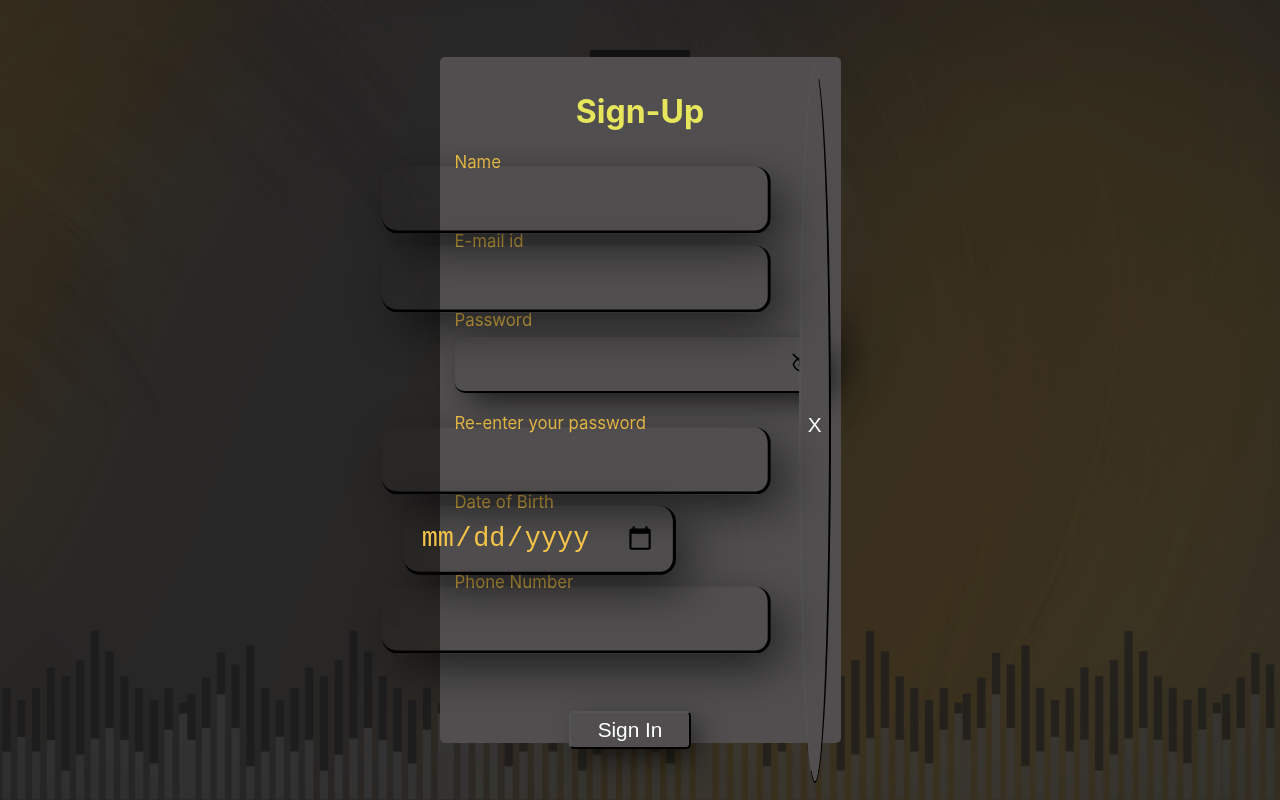
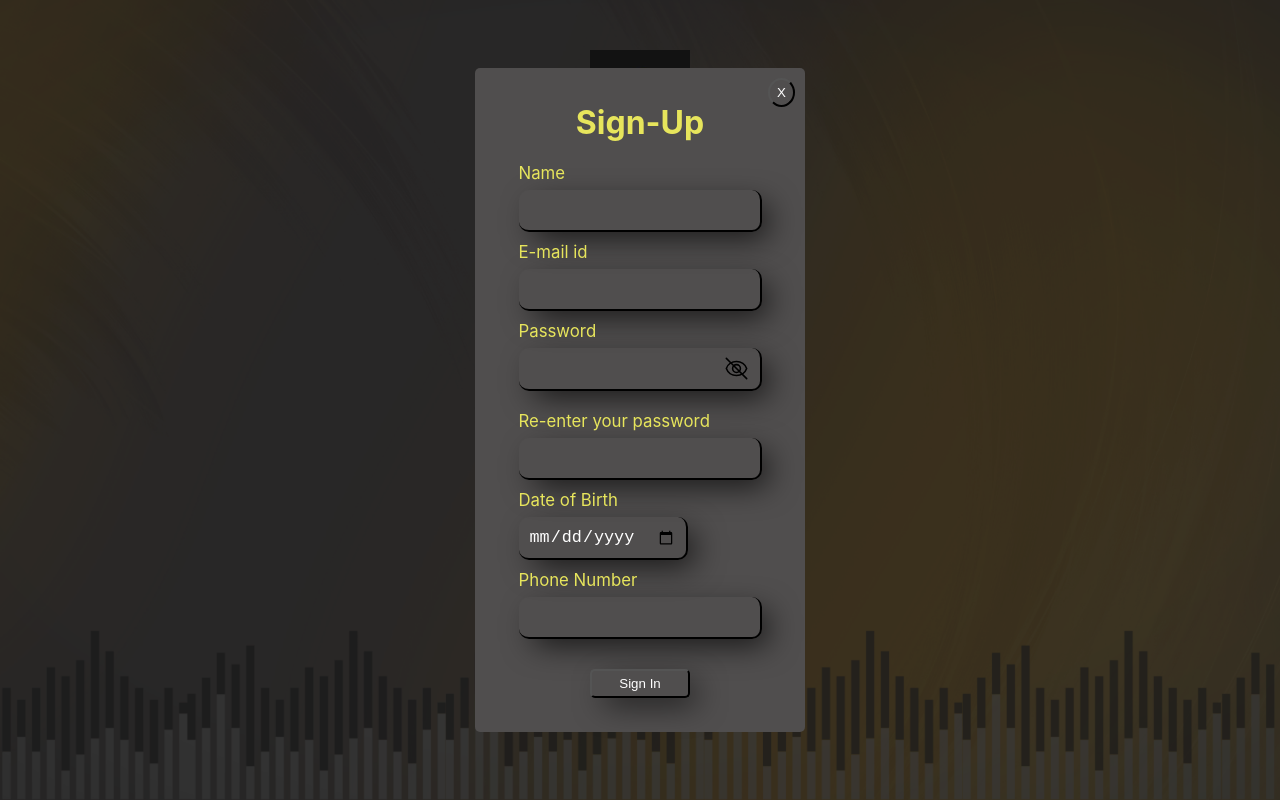
Before and after one commit to adhish-bahl/T-Une, a React (Create React App) app: page /login in a window 1280 px wide. Both pictures are taken after a click on the element "Create new Account". Built offline with nearby package versions, Linux system fonts and the light colour scheme.

Commit message:
done for the day

```diff
--- a/src/App.js
+++ b/src/App.js
@@ -1,6 +1,6 @@
 import React, {useState} from 'react';
 import './App.css';
-import { BrowserRouter as Router, Switch, Route, Link } from "react-router-dom";
+import { BrowserRouter as Router, Switch, Route, Link, useHistory } from "react-router-dom";
 import Login from './Login';
 import Header from './Header';
 import Footer from './Footer';
@@ -17,6 +17,8 @@ function App() {
     var [auth, setAuth] = useState(false);
     var [name, setName] = useState();
     var [email, setEmail] = useState();
+    const history = useHistory();
+
     // setName(name = name.split(" "));
     // const [firstName, ...rest] = name.split(' ');
 
@@ -82,6 +84,17 @@ function App() {
 
                 <Route path="/">
                     <Header user={auth ? name : "Guest"} />
+
+                        {/* { if(!auth) {
+                            history.push({
+                                pathname: "/login",
+                                state: {
+                                    needsRefresh: true,
+                                },
+                            })
+                        } } */}
+
+                    {/* {auth && HomePage()} */}
                     <HomePage />
                     <Footer />
                 </Route>
--- a/src/Login.js
+++ b/src/Login.js
@@ -30,6 +30,12 @@ function Login(props) {
     const [data, setData] = useState([]);
     const history = useHistory();
 
+    // var nameExpression = /^\w+@[a-zA-Z_]+?\.[a-zA-Z]{2,3}$/;
+    var nameExpression = /^[a-zA-Z]+ [a-zA-Z]+$/;
+    var emailExpression = /^\w+([\.-]?\w+)*@\w+([\.-]?\w+)*(\.\w{2,3})+$/;
+    var passwordExpression = /^(?=.*[0-9])(?=.*[!@#$%^&*])[a-zA-Z0-9!@#$%^&*]{6,16}$/;
+    var numberExpression = /^[6-9]\d{9}$/;
+
     // const login = e =>{
     //     console.log(email + pwd);
     //     e.prevDefault();
@@ -59,6 +65,47 @@ function Login(props) {
             xhttp.send();
     }
 
+    const checkName = () => {
+        if(!nameExpression.test(name)) {
+            setSignInMessageBoxContent("Incorrect Name Input");
+        } else {
+            setSignInMessageBoxContent("");
+        }
+    }
+
+    const checkEmail = () => {
+        if(!emailExpression.test(email1)) {
+            setSignInMessageBoxContent("Incorrect Email Input");
+        } else {
+            setSignInMessageBoxContent("");
+        }
+    }
+
+    const checkPassword1 = () => {
+        if(!passwordExpression.test(pwd1)) {
+            setSignInMessageBoxContent("Incorrect Password Input");
+        } else {
+            setSignInMessageBoxContent("");
+        }
+    }
+
+    const checkPassword2 = () => {
+        if(!passwordExpression.test(pwd2)) {
+            setSignInMessageBoxContent("Incorrect Password Input");
+        } else {
+            setSignInMessageBoxContent("");
+        }
+    }
+
+    const checkPhone = () => {
+        if(!numberExpression.test(number)) {
+            setSignInMessageBoxContent("Incorrect phone number Input");
+        } else {
+            setSignInMessageBoxContent("");
+        }
+
+    }
+
 
     const handleSignIn = (e) => {
         e.preventDefault();
@@ -83,14 +130,14 @@ function Login(props) {
         //     fetchData();
         // }, []);
 
-        var regularExpression = /^(?=.*[0-9])(?=.*[!@#$%^&*])[a-zA-Z0-9!@#$%^&*]{6,16}$/;
+
 
         if(pwd1 === pwd2) {
             if(pwd1.length < 8)
             {
                 setSignInMessageBoxContent("Password  must be atleast 8 characters.")
             } else {
-                if(!regularExpression.test(pwd1))
+                if(!passwordExpression.test(pwd1))
                 {
                     setSignInMessageBoxContent("Password must have atleast one number and special character.")
                 } else {
@@ -155,25 +202,25 @@ function Login(props) {
                             <form onSubmit={handleSignIn}>
                             <label htmlFor='nameInput' className="nameLabel">Name</label>
                             {/* <input type="text" name="nameLabel" id="nameInput" onChange={e => setName(e.target.value)} value={name} /> */}
-                            <input type="text" name="nameLabel" id="nameInput" required onChange={e => setName(e.target.value)} defaultValue="" />
+                            <input type="text" name="nameLabel" id="nameInput" required onChange={e => {setName(e.target.value)}} onBlur={checkName} />
                             <label htmlFor='emailInput' className="emailLabel">E-mail id</label>
-                            <input type="email" name="emailLabel" id="emailInput" required onChange={e => setEmail1(e.target.value)} />
+                            <input type="email" name="emailLabel" id="emailInput" required onChange={e => setEmail1(e.target.value)} onBlur={checkEmail} />
                             {/* <input type="email" name="emailLabel" id="emailInput" onChange={e => setEmail1(e.target.value)} value={email1} /> */}
                             <label htmlFor='password1Input' className="password1Label">Password</label>
                             {/* <input type="password" name="password1Label" id="password1Input" required onChange={e => setPwd1(e.target.value)}  /> */}
                             <div className="pwdContainer">
-                                <input required name="password1Label" id='password1Input' type={isRevealPwd ? "text" : "password"} onChange={(e) => setPwd1(e.target.value)} />
+                                <input required name="password1Label" id='password1Input' type={isRevealPwd ? "text" : "password"} onChange={(e) => setPwd1(e.target.value)} onBlur={checkPassword1}/>
                                 <img alt="showPassword"  className='pwd-toggle' title={isRevealPwd ? "Hide password" : "Show password"} src={isRevealPwd ? showPassword : hidePassword} onClick={() => setIsRevealPwd(prevState => !prevState)} />
                             </div>
                             {/* <input type="password" name="password1Label" id="password1Input" onChange={e => setPwd1(e.target.value)} value={pwd1} /> */}
                             <label htmlFor='password2Input' className="password2Label">Re-enter your password</label>
-                            <input type="password" name="password2Label" id="password2Input" required onChange={e => setPwd2(e.target.value)}  />
+                            <input type="password" name="password2Label" id="password2Input" required onChange={e => setPwd2(e.target.value)} onBlur={checkPassword2} />
                             {/* <input type="password" name="password2Label" id="password2Input" onChange={e => setPwd2(e.target.value)} value={pwd2} /> */}
                             <label htmlFor='dobInput' className="dobLabel">Date of Birth</label>
                             <input type="date" name="dobLabel" id="dobInput" required onChange={e => setDob(e.target.value)}  />
                             {/* <input type="date" name="dobLabel" id="dobInput" onChange={e => setDob(e.target.value)} value={dob} /> */}
                             <label htmlFor='numberInput' className="numberLabel">Phone Number</label>
-                            <input type="tel" name="numberLabel" id="numberInput" required onChange={e => setNumber(e.target.value)}  />
+                            <input type="tel" name="numberLabel" id="numberInput" required onChange={e => setNumber(e.target.value)} onBlur={checkPhone} />
                             {/* <input type="tel" name="numberLabel" id="numberInput" onChange={e => setNumber(e.target.value)} value={number} /> */}
                             <button id='signinButton' type="submit">Sign In</button>
                             </form>
--- a/src/SelectingPreference.css
+++ b/src/SelectingPreference.css
@@ -18,13 +18,13 @@
     height: 95vh;
 }
 
-input, label {
+.SPContainer input, .SPContainer label {
     font-size: 1.5rem;
     font-weight: 400;
     color: rgb(244,196,74);
 }
 
-input {
+.SPContainer input {
     transform: scale(1.6);
     margin-right: 7px;
 }
@@ -36,14 +36,14 @@ input {
     /* height:fit-content; */
 }
 
-form span {
+.SPContainer form span {
     background-color: rgba(39, 35, 30, 0.5);
     border-radius: 10px;
     margin: 0px 15px;
     padding: 10px;
 }
 
-button {
+.SPContainer button {
     position: relative;
     bottom: -40px;
     background-color: rgba(39, 35, 30, 0.5);
```
